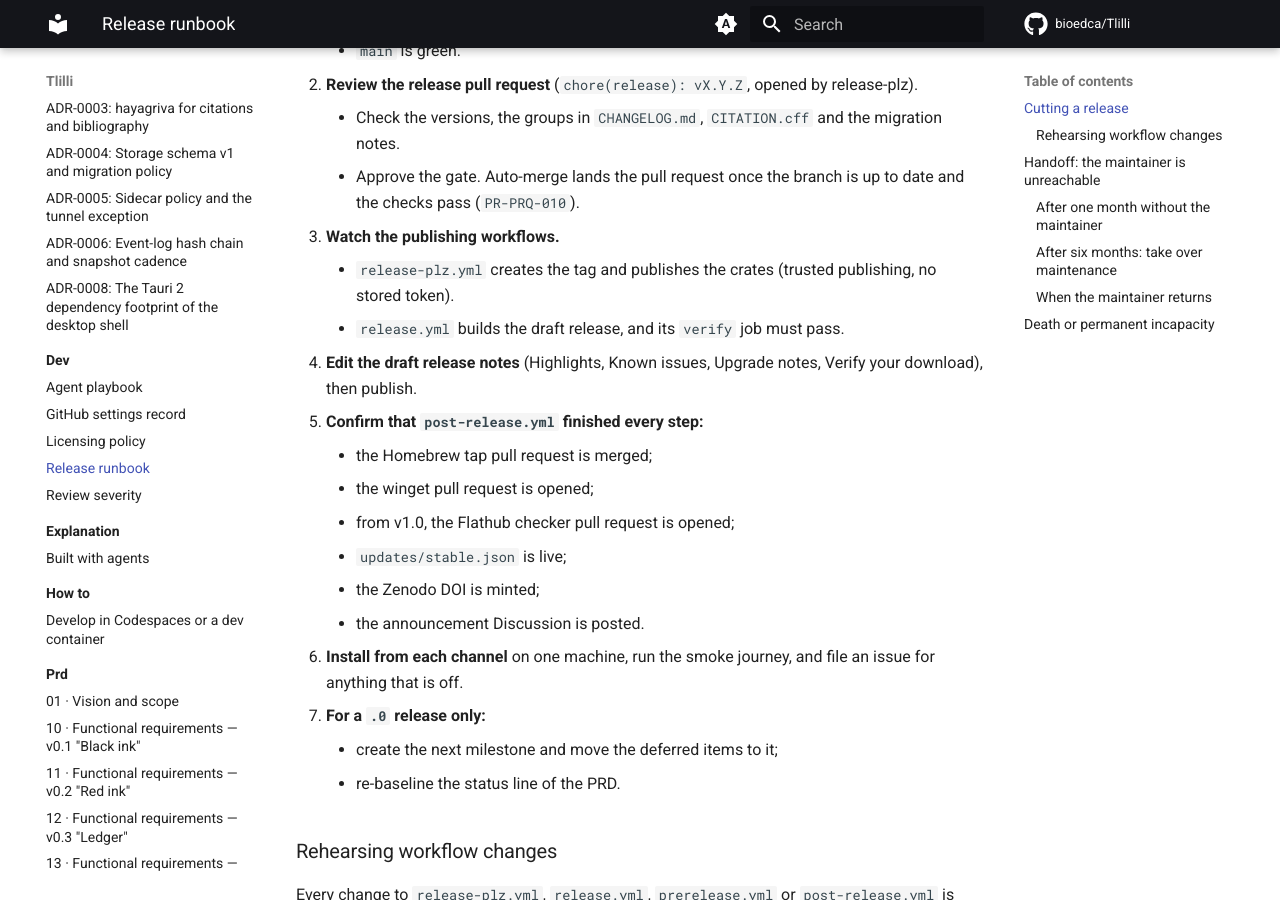
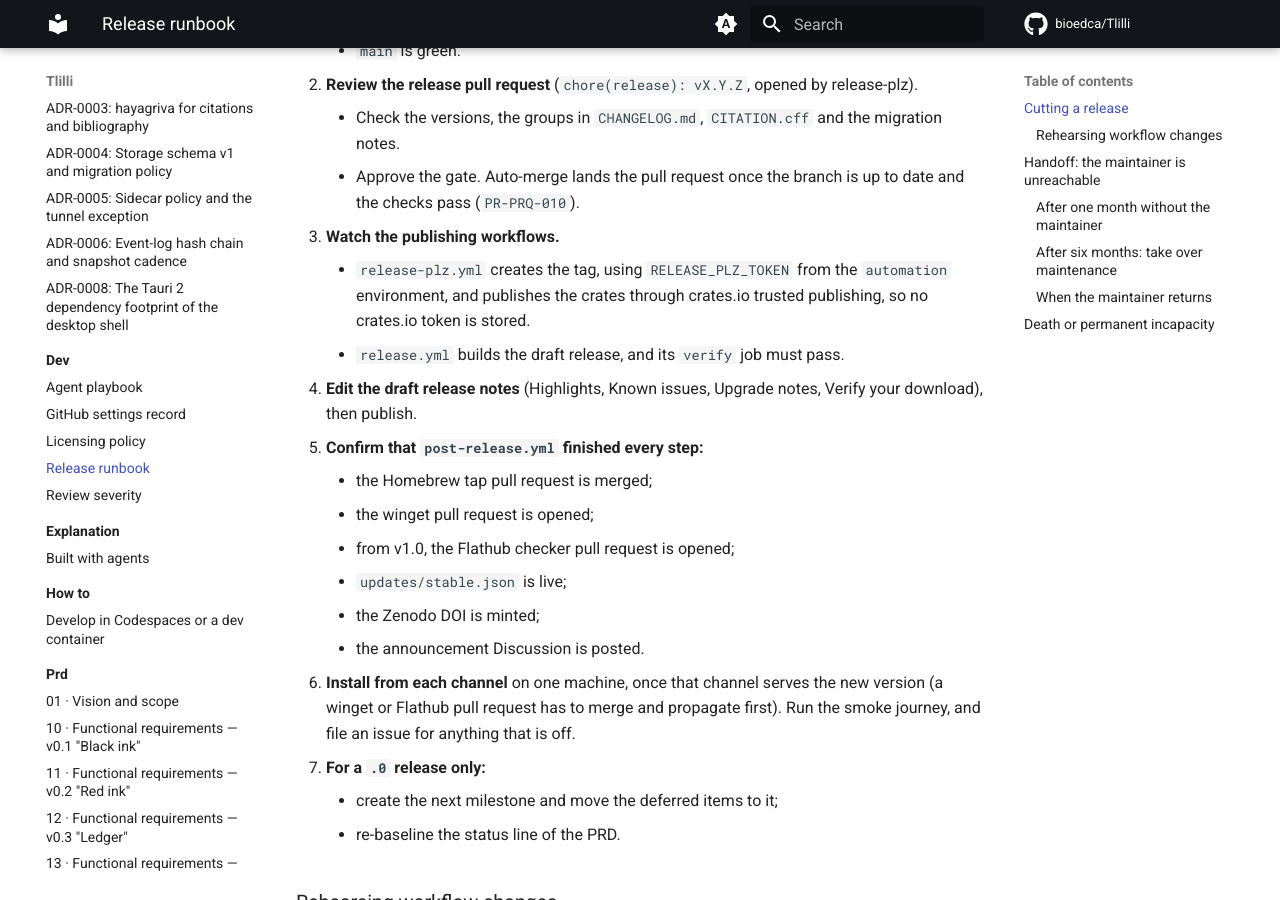
Before and after one commit to bioedca/Tlilli, an MkDocs documentation site: the page built from docs/dev/release-runbook.md, in a window 1280 px wide and 900 px high, scrolled down 622 px. Built offline with MkDocs 1.6.1 and Material for MkDocs 9.7.7, drawn with Linux system fonts in a browser that asks for light colours; comment, search, counter and statistics services are not loaded.

Commit message:
docs(docs): name the release token and wait for channels
CodeRabbit round 1 on d626c18:
- step 3 names RELEASE_PLZ_TOKEN, which creates the tag. Trusted
  publishing removes only the crates.io token, not every stored token
  (PRD 39 section 5).
- step 6 installs from a channel only once it serves the new version,
  because a winget or Flathub pull request has to merge and propagate
  first.

Refs #38

Signed-off-by: bioedca <131809205+bioedca@users.noreply.github.com>

```diff
--- a/docs/dev/release-runbook.md
+++ b/docs/dev/release-runbook.md
@@ -17,7 +17,7 @@ The binding sources are [37 Releases and packaging](../prd/37-releases-and-packa
     - Check the versions, the groups in `CHANGELOG.md`, `CITATION.cff` and the migration notes.
     - Approve the gate. Auto-merge lands the pull request once the branch is up to date and the checks pass (`PR-PRQ-010`).
 3. **Watch the publishing workflows.**
-    - `release-plz.yml` creates the tag and publishes the crates (trusted publishing, no stored token).
+    - `release-plz.yml` creates the tag, using `RELEASE_PLZ_TOKEN` from the `automation` environment, and publishes the crates through crates.io trusted publishing, so no crates.io token is stored.
     - `release.yml` builds the draft release, and its `verify` job must pass.
 4. **Edit the draft release notes** (Highlights, Known issues, Upgrade notes, Verify your download), then publish.
 5. **Confirm that `post-release.yml` finished every step:**
@@ -27,7 +27,7 @@ The binding sources are [37 Releases and packaging](../prd/37-releases-and-packa
     - `updates/stable.json` is live;
     - the Zenodo DOI is minted;
     - the announcement Discussion is posted.
-6. **Install from each channel** on one machine, run the smoke journey, and file an issue for anything that is off.
+6. **Install from each channel** on one machine, once that channel serves the new version (a winget or Flathub pull request has to merge and propagate first). Run the smoke journey, and file an issue for anything that is off.
 7. **For a `.0` release only:**
     - create the next milestone and move the deferred items to it;
     - re-baseline the status line of the PRD.
```
